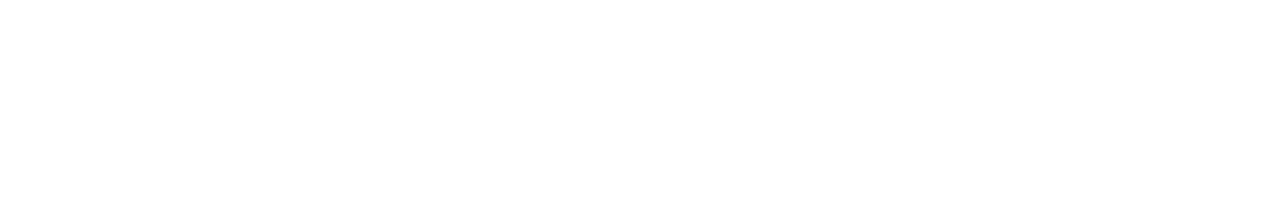
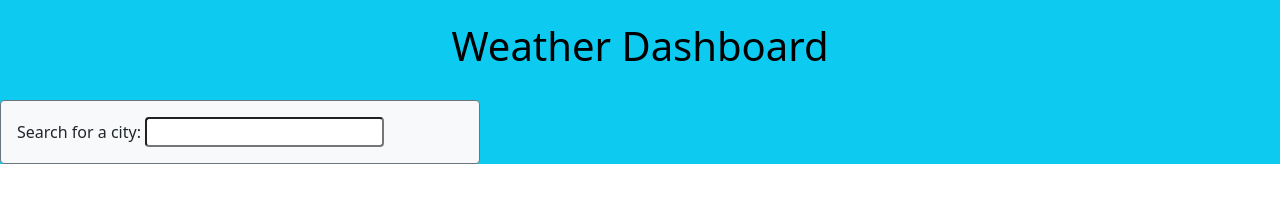
Before and after one commit to EowynStark/Weather-Dashboard, a plain HTML site: page index.html in a window 1280 px wide. Drawn offline with nearby package versions, Linux system fonts and the light colour scheme.

Commit message:
adjusting index class tags and script comments

```diff
--- a/Assets/script.js
+++ b/Assets/script.js
@@ -14,9 +14,12 @@
 // GIVEN a weather dashboard with form inputs
 // WHEN I search for a city
 // THEN I am presented with current and future conditions for that city and that city is added to the search history
+
 // WHEN I view current weather conditions for that city
 // THEN I am presented with the city name, the date, an icon representation of weather conditions, the temperature, the humidity, and the wind speed
+
 // WHEN I view future weather conditions for that city
 // THEN I am presented with a 5-day forecast that displays the date, an icon representation of weather conditions, the temperature, the wind speed, and the humidity
+
 // WHEN I click on a city in the search history
 // THEN I am again presented with current and future conditions for that city
--- a/index.html
+++ b/index.html
@@ -5,8 +5,18 @@
     <meta name="viewport" content="width=device-width, initial-scale=1.0" />
     <meta http-equiv="X-UA-Compatible" content="ie=edge" />
     <title>Weather Dashboard App</title>
+    <link rel="stylesheet" href="https://cdn.jsdelivr.net/npm/bootstrap@5.3.2/dist/css/bootstrap.min.css">
   </head>
   <body>
-
+    <div class="text-bg-info mb-3">
+        <div class="text-center fs-1 p-3 mb-2">Weather Dashboard</div>
+    <div class="p-3 mb-2 bg-light text-dark rounded-1 border border-secondary " style="width: 30rem;">
+        <form id="city-search" class="rounded-3">
+            <label for="search" class="text-center">Search for a city:</label>
+            <input type="search" id="search" class="rounded-1">
+        </form>
+        <div></div>
+    </div>
+<script src="https://cdn.jsdelivr.net/npm/bootstrap@5.3.2/dist/js/bootstrap.bundle.min.js"></script>
   </body>
   </html>
```
